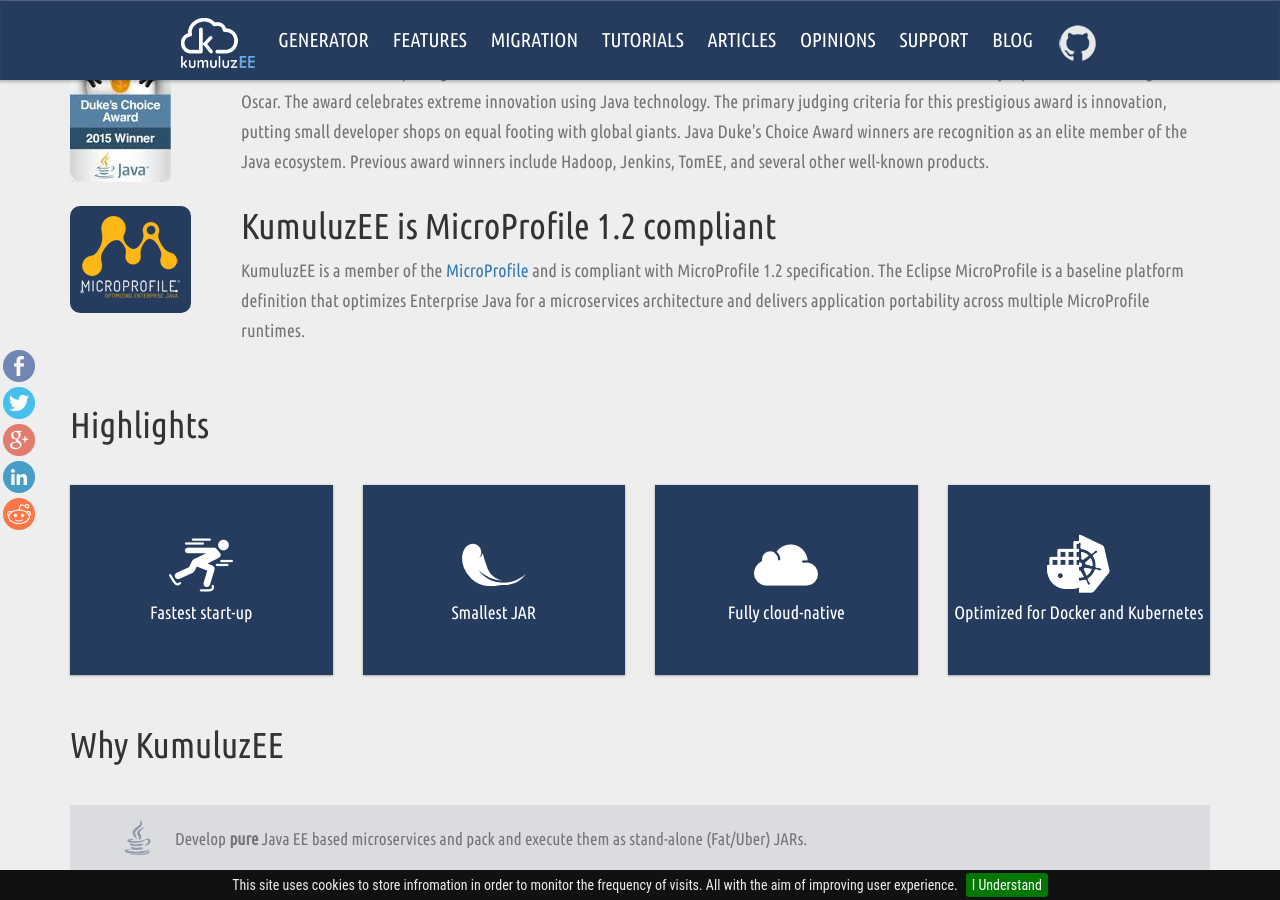
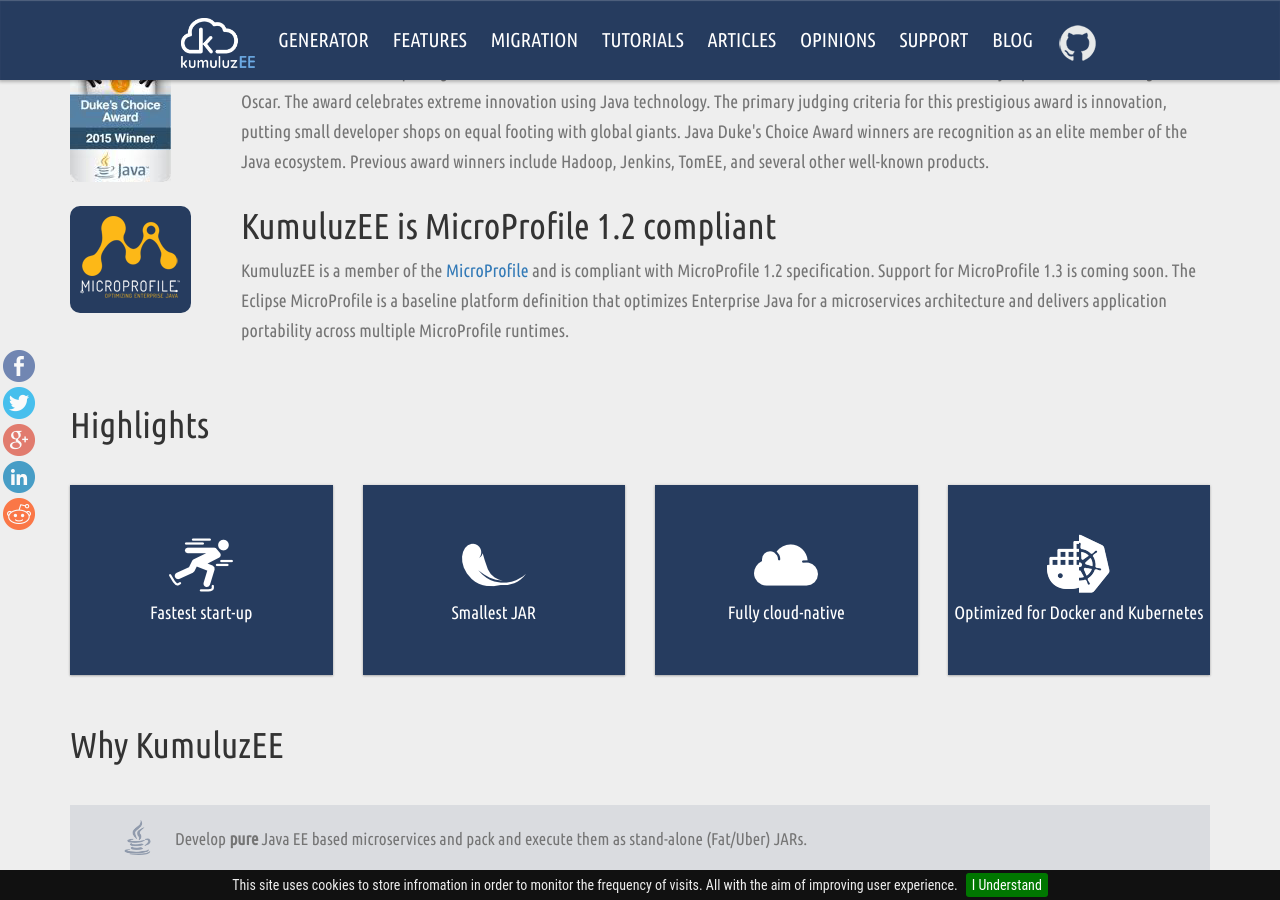
Before and after one commit to kumuluz/ee.kumuluz.com, a Jekyll site: the page built from index.html, in a window 1280 px wide and 900 px high, scrolled down 497 px. Built offline with Jekyll 4.4.1, drawn with Linux system fonts in a browser that asks for light colours; nearby versions of some CDN libraries; comment, search, counter and statistics services are not loaded; some of the changed text lies outside the part shown.

Commit message:
Update index.html

```diff
--- a/index.html
+++ b/index.html
@@ -45,7 +45,7 @@
                             </div>
                             <div class="description">
                                 <h1>KumuluzEE is MicroProfile 1.2 compliant</h1>
-                                <p>KumuluzEE is a member of the <a href="http://microprofile.io/" target="_blank" rel="noopener noreferrer">MicroProfile</a> and is compliant with MicroProfile 1.2 specification. The Eclipse MicroProfile is a baseline platform definition that optimizes Enterprise Java for a microservices architecture and delivers application portability across multiple MicroProfile runtimes.</p>
+                                <p>KumuluzEE is a member of the <a href="http://microprofile.io/" target="_blank" rel="noopener noreferrer">MicroProfile</a> and is compliant with MicroProfile 1.2 specification. Support for MicroProfile 1.3 is coming soon. The Eclipse MicroProfile is a baseline platform definition that optimizes Enterprise Java for a microservices architecture and delivers application portability across multiple MicroProfile runtimes.</p>
                             </div>
                         </div>
                     </div>
@@ -262,6 +262,30 @@
                       <div class="col-xs-12 col-sm-6 col-md-6 col-lg-4">
                           <div class="block" style="position:relative; overflow: hidden;">
                               <div>
+                                  <h3><span>KumuluzEE Testing</span></h3>
+                                  <p><span>Tools and utilities for testing KumuluzEE microservices.</span></p>
+                              </div>
+                          </div>
+                      </div>
+                      <div class="col-xs-12 col-sm-6 col-md-6 col-lg-4">
+                          <div class="block" style="position:relative; overflow: hidden;">
+                              <div>
+                                  <h3><span>KumuluzEE gRPC</span></h3>
+                                  <p><span>Native support for gRPC based services.</span></p>
+                              </div>
+                          </div>
+                      </div>
+                      <div class="col-xs-12 col-sm-6 col-md-6 col-lg-4">
+                          <div class="block" style="position:relative; overflow: hidden;">
+                              <div>
+                                  <h3><span>KumuluzEE GraphQL</span></h3>
+                                  <p><span>Native support for GraphQL.</span></p>
+                              </div>
+                          </div>
+                      </div>
+                      <div class="col-xs-12 col-sm-6 col-md-6 col-lg-4">
+                          <div class="block" style="position:relative; overflow: hidden;">
+                              <div>
                                   <h3><span>KumuluzEE Blockchain</span></h3>
                                   <p><span>For Blockchain-enabled microservices.</span></p>
                                   <div class="ribbon"><span>Coming soon</span></div>
@@ -337,7 +361,24 @@
                             </div>
                         </div>
                     </div>
-                </div>
+                    <div class="col-xs-12 col-sm-6 col-md-6 col-lg-4">
+                        <div class="block">
+                            <div>
+                                <h3><span>MicroProfile OpenTracing 1.0</span></h3>
+                                <p><span>For accessing an OpenTracing compliant Tracer object within your JAX-RS application.</span></p>
+                            </div>
+                        </div>
+                    </div>
+                    <div class="col-xs-12 col-sm-6 col-md-6 col-lg-4">
+                        <div class="block">
+                            <div>
+                                <h3><span>MicroProfile REST Client 1.0</span></h3>
+                                <p><span>Type-safe approach to invoke RESTful services over HTTP.</span></p>
+                            </div>
+                        </div>
+                    </div>
+
+                  </div>
             </div>
 
 
```
